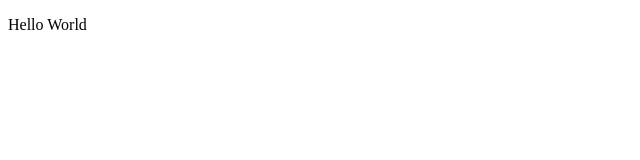
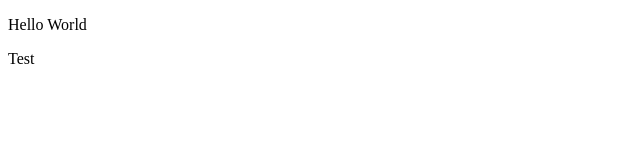
Before and after one commit to Irynafor/JS, a plain HTML site: page Lesson 1/index.html in a window 1280 px wide. Shown: the full height of the page, 0-640 px from the left. Drawn offline with Linux system fonts and the light colour scheme.

Commit message:
second commit

```diff
--- a/Lesson 1/index.html
+++ b/Lesson 1/index.html
@@ -8,5 +8,6 @@
 </head>
 <body>
    <p> Hello World <p>
+    <p> Test <p>
 </body>
 </html>
```
